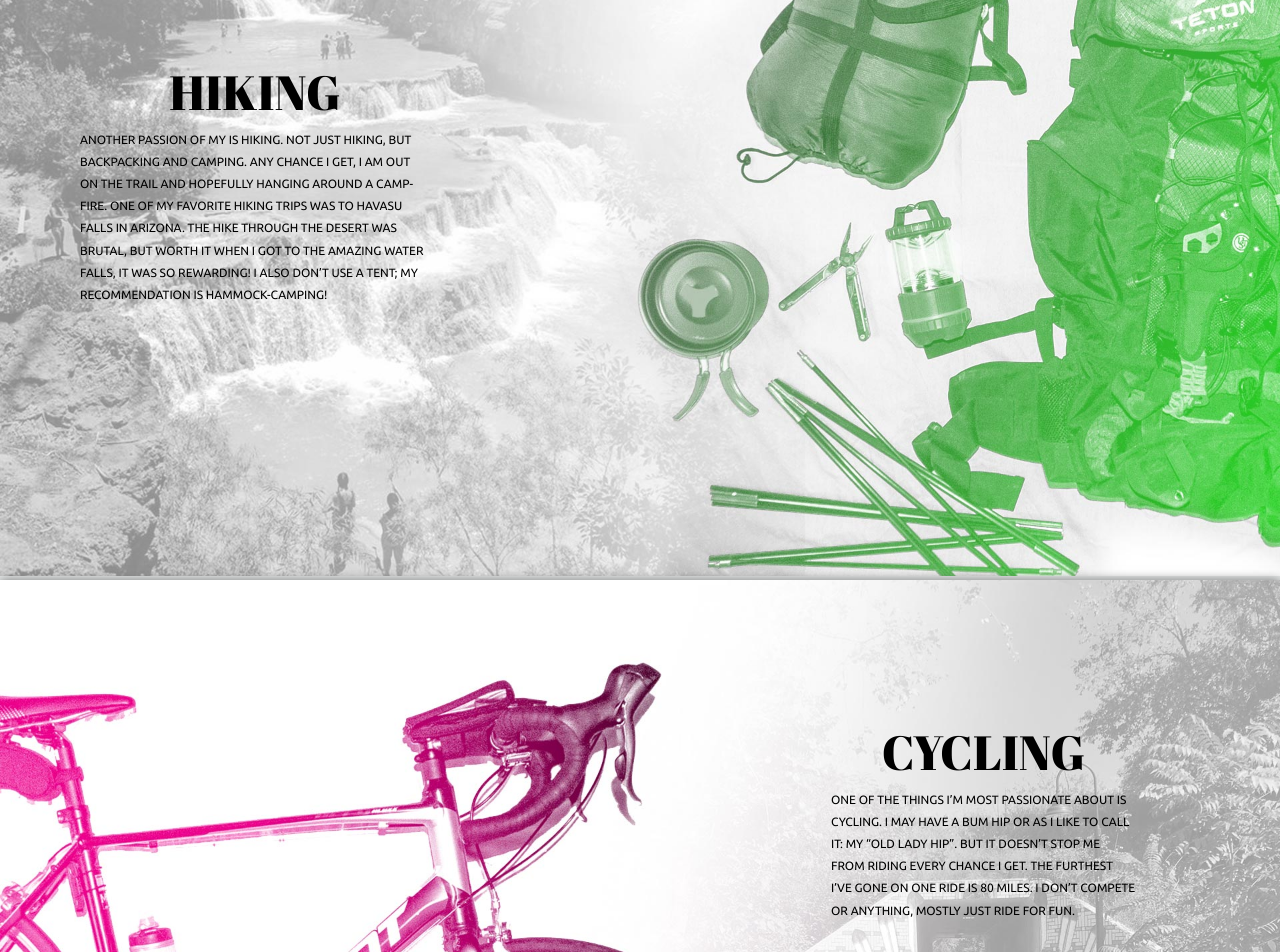
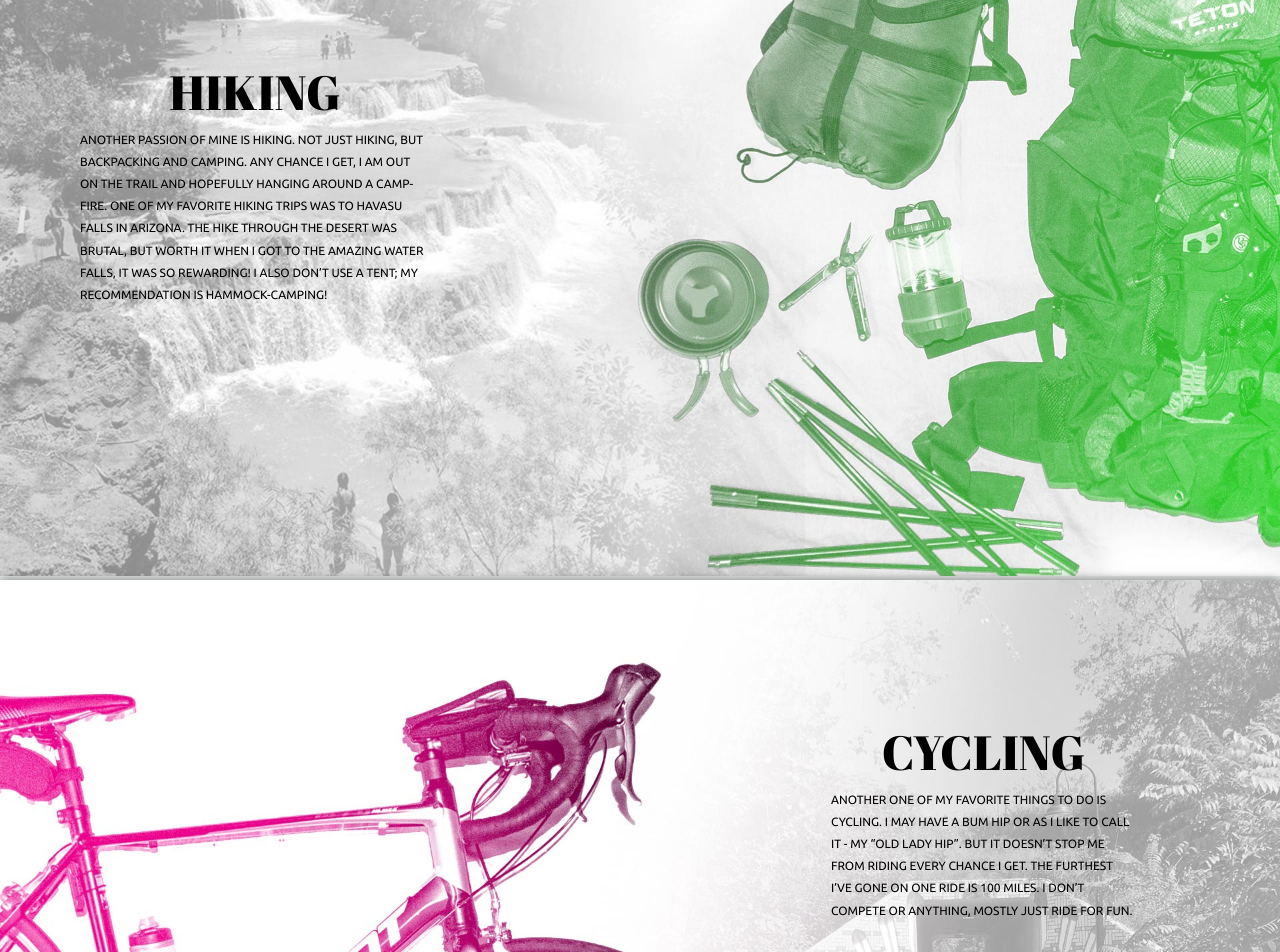
Before and after one commit to Parzival-RP1/BioSite_MarandaMoore, a plain HTML site: page index.html in a window 1280 px wide. Shown: the part 900-1852 px from the top of the page. Drawn offline with Linux system fonts and the light colour scheme.

Commit message:
Update index.html
update to copy lines

```diff
--- a/index.html
+++ b/index.html
@@ -48,7 +48,7 @@
             <img src="images/Maranda_BG.jpg" alt="Pink overlay of Maranda Moore" style="width:100%;">
             <div class="intro">
                 <h1>quick intro</h1>
-                <h2>I was born in Arkansas, 1978. I grew up in small town in NW Arkansas but I eventually moved to Washington DC, where I worked as a nanny for a few years. Moved back home to Arkansas . When I was 30 I went back to college (for the first time) to pursue a degree in graphic design. Made a lot of friends along the way and found out a lot about what I am passionate about. If you like amazing adventures, then we have that in common. Scroll down the old-fashioned way, or click some of the icons below to jump to different sections.</h2>
+                <h2>I was born in Arkansas, 1978. I grew up in small town in NW Arkansas but I eventually moved to Washington DC, where I worked as a nanny for a few years. Moved back home to Arkansas . When I was 30 I went back to college (for the first time) to pursue a degree in graphic design. Made a lot of friends along the way and found out a lot about what I am passionate about. If you like amazing adventures, then we have that in common. Scroll down the old-fashioned way, or click some of the links up top to jump to different sections.</h2>
             </div>
         </div>
 
@@ -56,7 +56,7 @@
             <img src="images/camping_BG.jpg" alt="camping gear and a background image of a vacation to havasu falls 2017" style="width:100%;">
             <div class="hiking">
                 <h1>hiking</h1>
-                <h2>Another passion of my is hiking. Not just hiking, but backpacking and camping. Any chance I get, I am out on the trail and hopefully hanging around a camp-fire. One of my favorite hiking trips was to Havasu Falls in Arizona. The hike through the desert was brutal, but worth it when I got to the amazing water falls, it was so rewarding! I also don’t use a tent; my recommendation is hammock-camping!</h2>
+                <h2>Another passion of mine is hiking. Not just hiking, but backpacking and camping. Any chance I get, I am out on the trail and hopefully hanging around a camp-fire. One of my favorite hiking trips was to Havasu Falls in Arizona. The hike through the desert was brutal, but worth it when I got to the amazing water falls, it was so rewarding! I also don’t use a tent; my recommendation is hammock-camping!</h2>
             </div>
         </div>
 
@@ -64,7 +64,7 @@
             <img src="images/roadbike_BG.jpg" alt="Giant brand road bike - background image of a tunnel off of a local trail" style="width:100%;">
             <div class="cycling">
                 <h1>Cycling</h1>
-                <h2>One of the things I’m most passionate about is cycling. I may have a bum hip or as I like to call it: My “old lady hip”. But it doesn’t stop me from riding every chance I get. The furthest I’ve gone on one ride is 80 miles. I don’t compete or anything, mostly just ride for fun.</h2>
+                <h2>Another one of my favorite things to do is cycling. I may have a bum hip or as I like to call it - my “old lady hip”. But it doesn’t stop me from riding every chance I get. The furthest I’ve gone on one ride is 100 miles. I don’t compete or anything, mostly just ride for fun.</h2>
             </div>
         </div>
 
```
